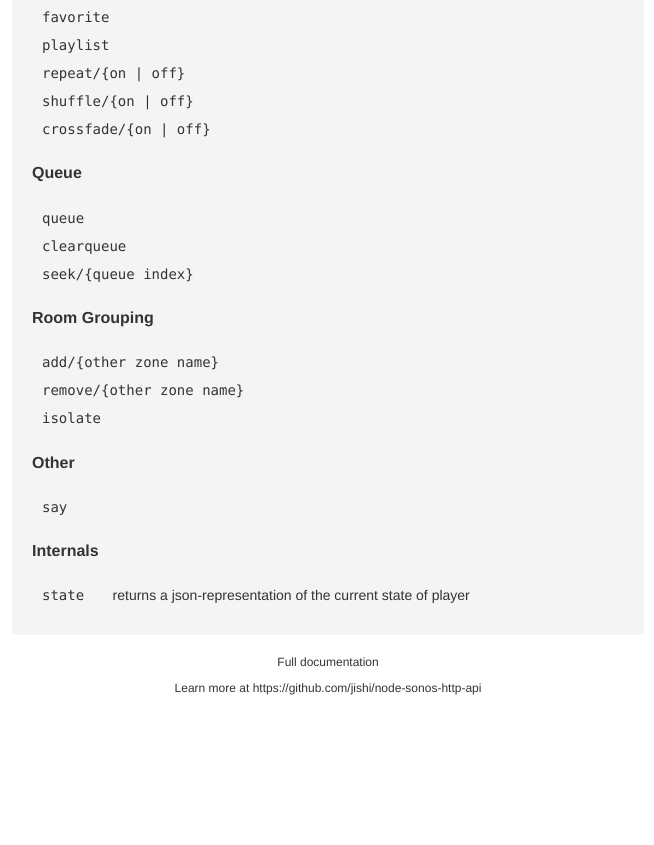
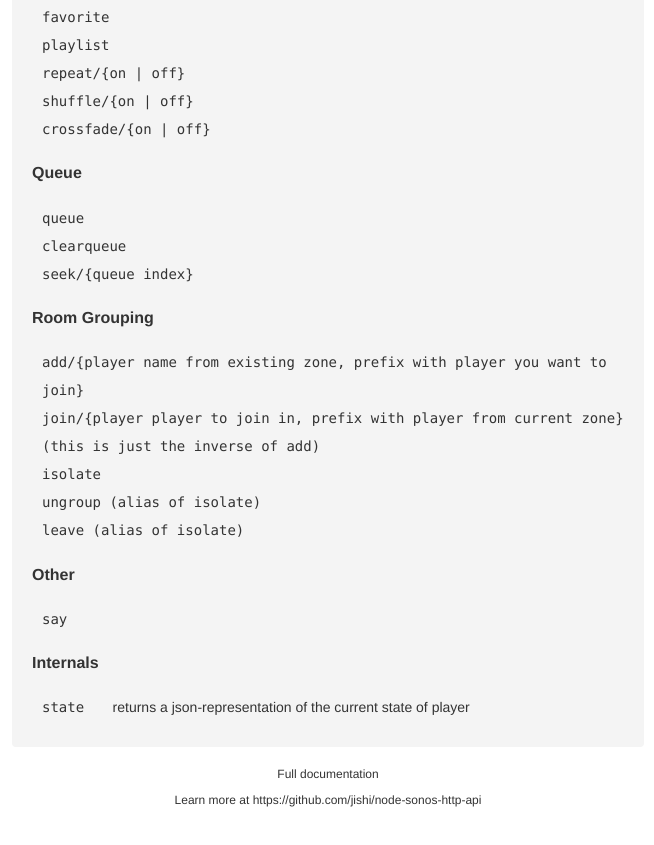
Before and after one commit to derekcamarillo/sonos-api, a website: page static/index.html in a window 1280 px wide. Shown: the part 1590-2435 px from the top of the page, without its empty margins (312-966 px from the left). Before the commit the page ends 2335 px from the top, so only its background shows below. Drawn offline with Linux system fonts and the light colour scheme.

Commit message:
Update index.html

```diff
--- a/static/index.html
+++ b/static/index.html
@@ -95,9 +95,11 @@
 
         <h4>Room Grouping</h4>
         <ul>
-          <li>add/{other zone name}</li>
-          <li>remove/{other zone name}</li>
+          <li>add/{player name from existing zone, prefix with player you want to join}</li>
+          <li>join/{player player to join in, prefix with player from current zone} (this is just the inverse of add)</li>
           <li>isolate</li>
+          <li>ungroup (alias of isolate)</li>
+          <li>leave (alias of isolate)</li>
         </ul>
 
         <h4>Other</h4>
```
